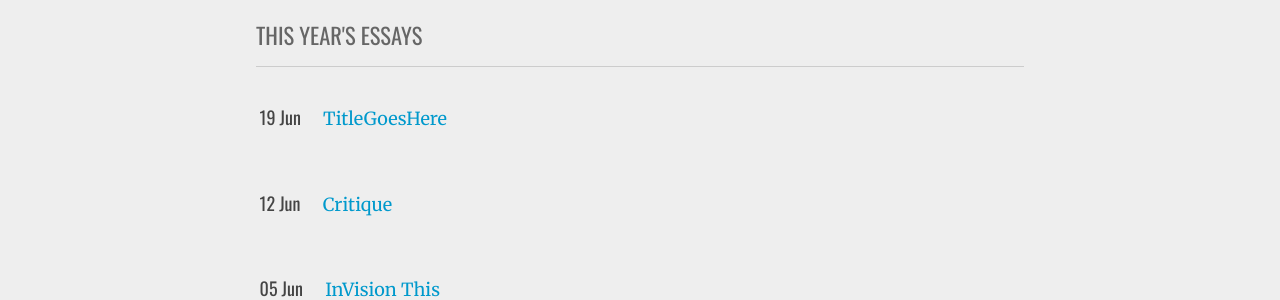
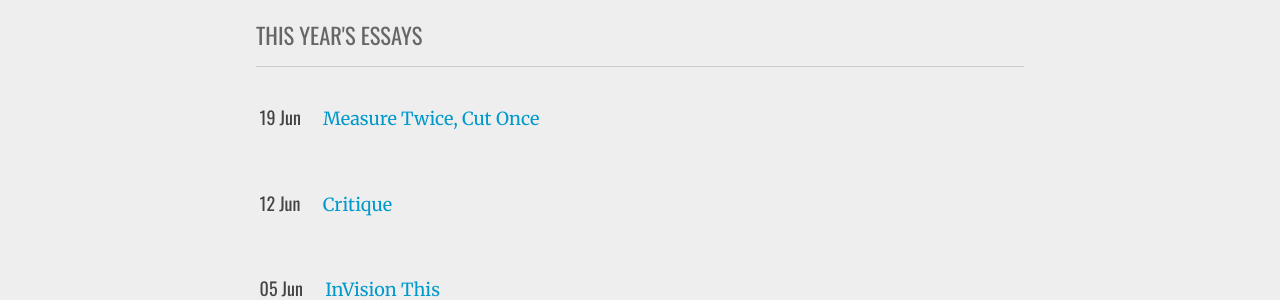
Before and after one commit to drewtodd/drewtodd.github.io, a Jekyll site: the page built from archive.html, in a window 1280 px wide. Shown: the part 603-903 px from the top of the page. Built offline with Jekyll 4.4.1, drawn with Linux system fonts in a browser that asks for light colours; nearby versions of some CDN libraries.

Commit message:
Forgot the title

```diff
--- a/_posts/2016-06-19-mobile-layouts.md
+++ b/_posts/2016-06-19-mobile-layouts.md
@@ -1,5 +1,5 @@
 ---
-title: TitleGoesHere
+title: Measure Twice, Cut Once
 layout: post
 permalink: /mobile-layouts
 photo-url: /img/ruler-light.jpg
```
